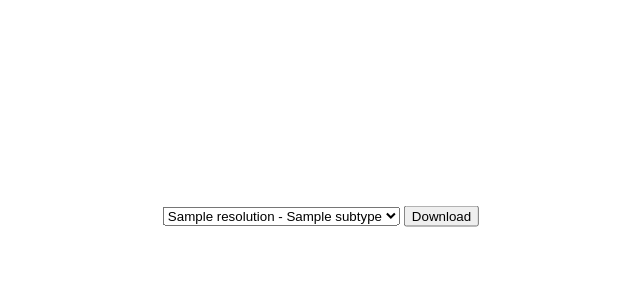
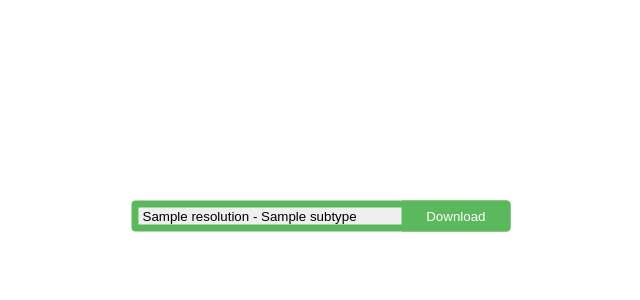
Before and after one commit to diegoborbadev/pytube-downloader, a Flask app: template templates/streams.html in a window 1280 px wide. Shown: the part 184-484 px from the top of the page, without its empty margins (319-959 px from the left). Run offline with Flask 2, Linux system fonts and the light colour scheme; the template is opened without the code that fills it: most values are stand-ins (such as "Sample title", 1, 10 or a date in 2020); parts of the project's set-up code (start-up, migrations or seed data) failed here and were passed over.

Commit message:
Base styling implemented

```diff
--- a/templates/base.html
+++ b/templates/base.html
@@ -13,6 +13,25 @@
             top: 50%;
             left: 50%;
             transform: translate(-50%, -50%);
+        }
+
+        .submit {
+            position: absolute;
+            right: 0;
+            top: 0;
+            border-radius: 0 4px 4px 0;
+            padding: 7px 24px;
+            display: inline-block;
+            color: #fff;
+            border: 1px solid #5cb85c;
+            background: #5cb85c;
+            cursor: pointer;
+        }
+
+        .submit:hover {
+            color: #fff;
+            background: #026c02;
+            border: 1px solid #5cb85c;
         }
 
         {% block style %}{% endblock %}
--- a/templates/streams.html
+++ b/templates/streams.html
@@ -1,8 +1,17 @@
 {% extends 'base.html' %}
+
+{% block style %}
+    .stream {
+        border-radius: 4px;
+        border: 7px solid #5cb85c;
+        padding-right: 130px;
+        outline: none;
+    }
+{% endblock %}
 
 {% block content %}
 <form action="/download" method="POST">
-    <select name="stream" id="stream">
+    <select class="stream" name="stream" id="stream">
         {%for stream in streams%}
         <option value="{{stream.itag}}">{{stream.abr if type == "audio" else "{} - {}".format(stream.resolution,
             stream.subtype)}}</option>
@@ -10,6 +19,6 @@
     </select>
     <input type="hidden" name="link" value="{{link}}" />
     <input type="hidden" name="type" value="{{type}}" />
-    <input type="submit" value="Download">
+    <input class="submit" type="submit" value="Download">
 </form>
 {% endblock %}
```
Also changed, not shown: templates/index.html (+12 -12 lines).
